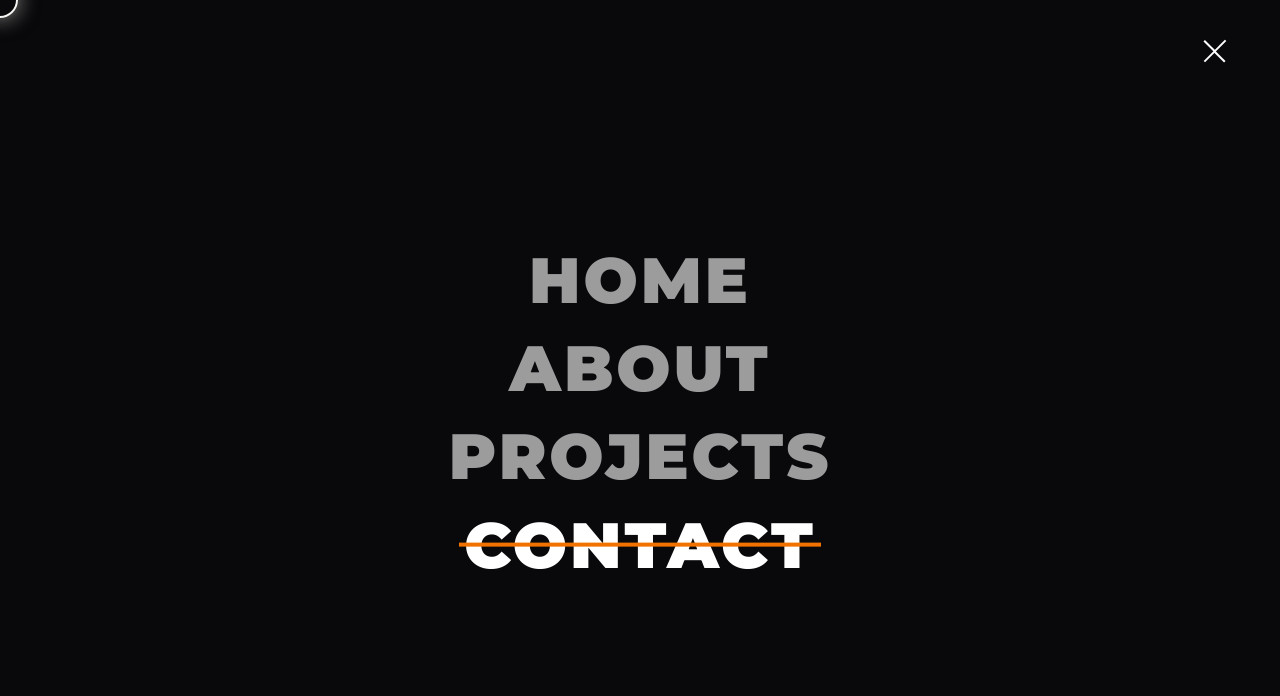
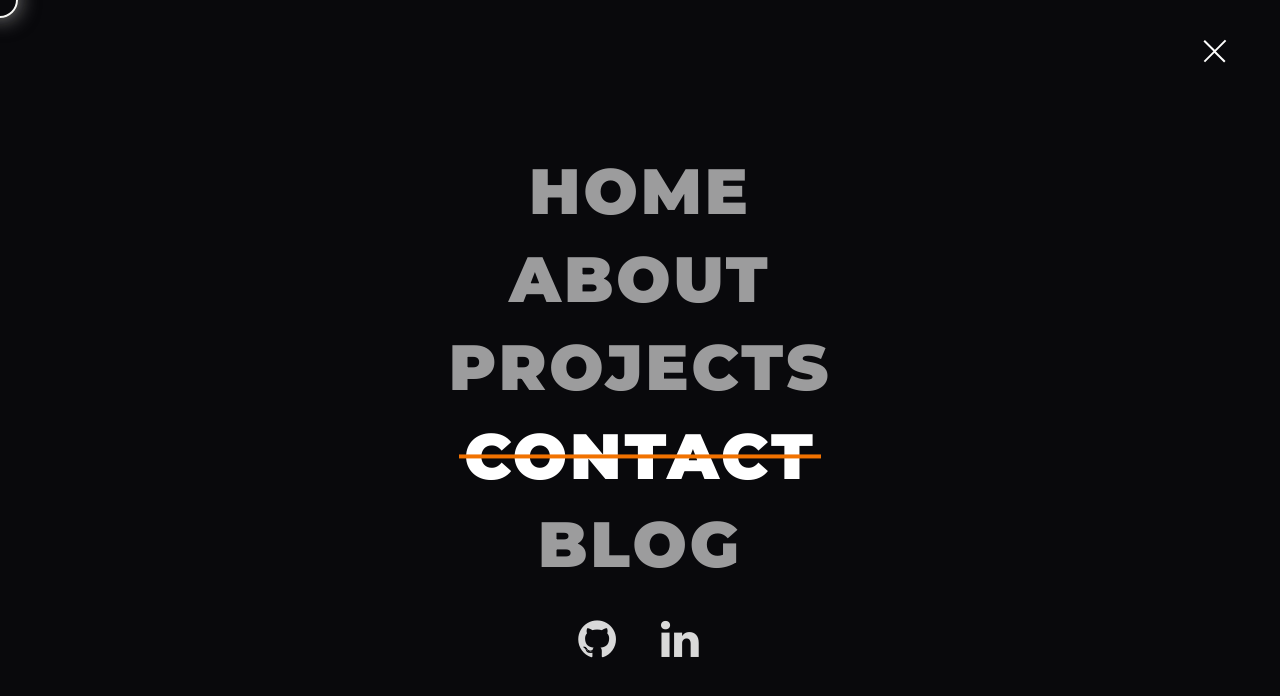
Before and after one commit to gregdbanks/newPort, a plain HTML site: page html/contact.html in a window 1280 px wide. Both pictures are taken after a click on the element 1215 px from the left and 56 px from the top of the page. Drawn offline with nearby package versions, Linux system fonts and the light colour scheme.

Commit message:
migrating portfolio

```diff
--- a/html/contact.html
+++ b/html/contact.html
@@ -11,6 +11,7 @@
     <link rel='stylesheet' href='https://cdnjs.cloudflare.com/ajax/libs/twitter-bootstrap/4.1.3/css/bootstrap.min.css'>
 
     <link rel="stylesheet" href="./css/about.css">
+    <link rel="stylesheet" href="https://cdnjs.cloudflare.com/ajax/libs/font-awesome/4.7.0/css/font-awesome.min.css">
 
 
 </head>
@@ -36,6 +37,14 @@
                 <li class="nav__list-item"><a href="/html/about.html" class="hover-target">about</a></li>
                 <li class="nav__list-item"><a href="/html/projects/projects.html" class="hover-target">projects</a></li>
                 <li class="nav__list-item active-nav"><a href="/html/contact.html" class="hover-target">contact</a></li>
+                <li class="nav__list-item"><a href="https://silly-archimedes-940a32.netlify.com/"
+                        class="hover-target">blog </a></li>
+                <li class="nav__list-item fontty">
+                    <a class="font-icon" href="https://github.com/gregdbanks"><i class="fa fa-github"
+                            aria-hidden="true"></i></a>
+                    <a class="font-icon" href="https://www.linkedin.com/in/greg-banks-864aa569/"><i
+                            class="fa fa-linkedin" aria-hidden="true"></i></i></a>
+                </li>
             </ul>
         </div>
     </div>
--- a/html/css/about.css
+++ b/html/css/about.css
@@ -682,3 +682,31 @@ body.light .switch-wrap p span:nth-child(1):before {
 
 
 } */
+
+.fontty {
+    position: rela;
+    width: 100%;
+    top: 0;
+    left: 0;
+    z-index: 100;
+    text-align: center;
+}
+
+.fontty a:hover:after {
+    height: 0px;
+    opacity: 1;
+    left: 0;
+    width: 0%;
+}
+
+i.fa {
+    color: #D9D9D9;
+    font-size: 44px;
+    position: fixed;
+    padding: 15px 5px 5px 5px;
+    position: relative;
+}
+
+i.fa:hover {
+    color: #f27200;
+}
--- a/html/projects/css/style.css
+++ b/html/projects/css/style.css
@@ -1128,3 +1128,31 @@ body.light .switch-wrap p span:nth-child(1):before {
 	padding: 40px;
 	font-size: 8vw;
 }
+
+.fontty {
+	position: rela;
+	width: 100%;
+	top: 0;
+	left: 0;
+	z-index: 100;
+	text-align: center;
+}
+
+.fontty a:hover:after {
+	height: 0px;
+	opacity: 1;
+	left: 0;
+	width: 0%;
+}
+
+i.fa {
+	color: #D9D9D9;
+	font-size: 44px;
+	position: fixed;
+	padding: 15px 5px 5px 5px;
+	position: relative;
+}
+
+i.fa:hover {
+	color: #f27200;
+}
```
Also changed, not shown: html/about.html (+9 -1 lines), html/projects/projects.html (+8 -0 lines), index.html (+1 -1 lines).
